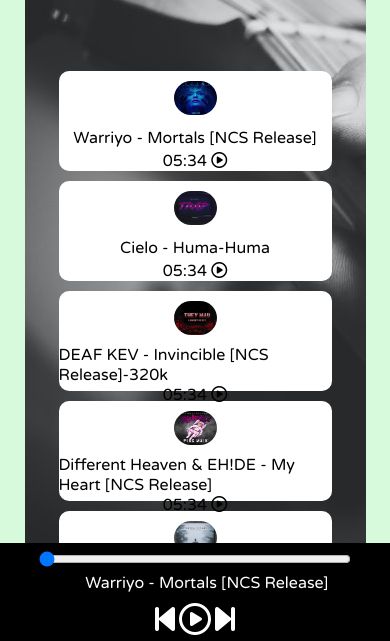
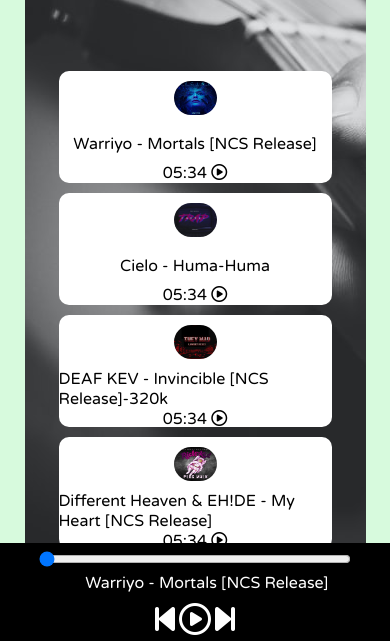
Before and after one commit to aakash05mrt/AkkiPlay, a plain HTML site: page index.html in a window 390 px wide. Shown: the part 201-842 px from the top of the page. Drawn offline with Linux system fonts and the light colour scheme.

Commit message:
Update style.css

```diff
--- a/style.css
+++ b/style.css
@@ -124,7 +124,7 @@ nav ul li{
 
 @media (max-width: 825px) {
     .songItem{
-height: 100px;
+height: 112px;
 display: flex;
 flex-direction: column;
 background-color: white;
```
